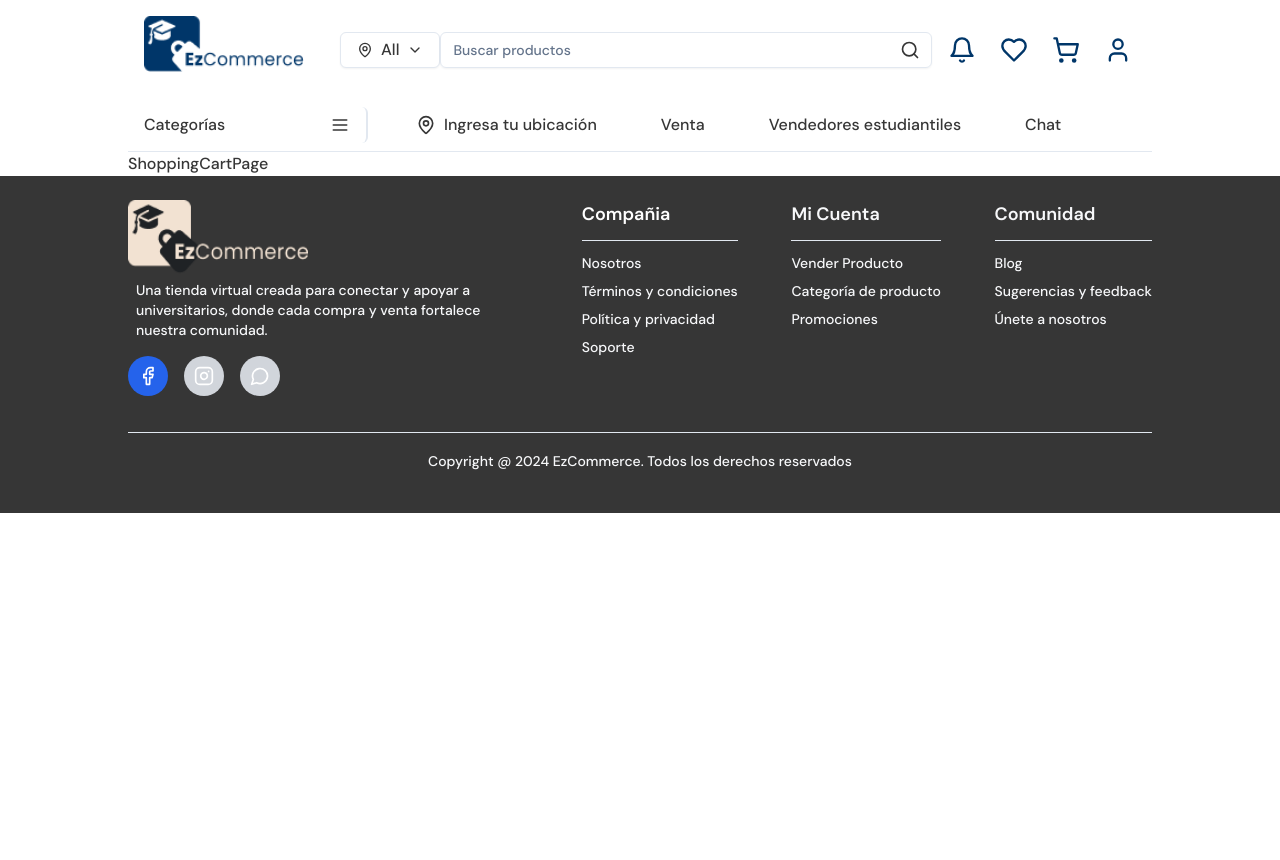
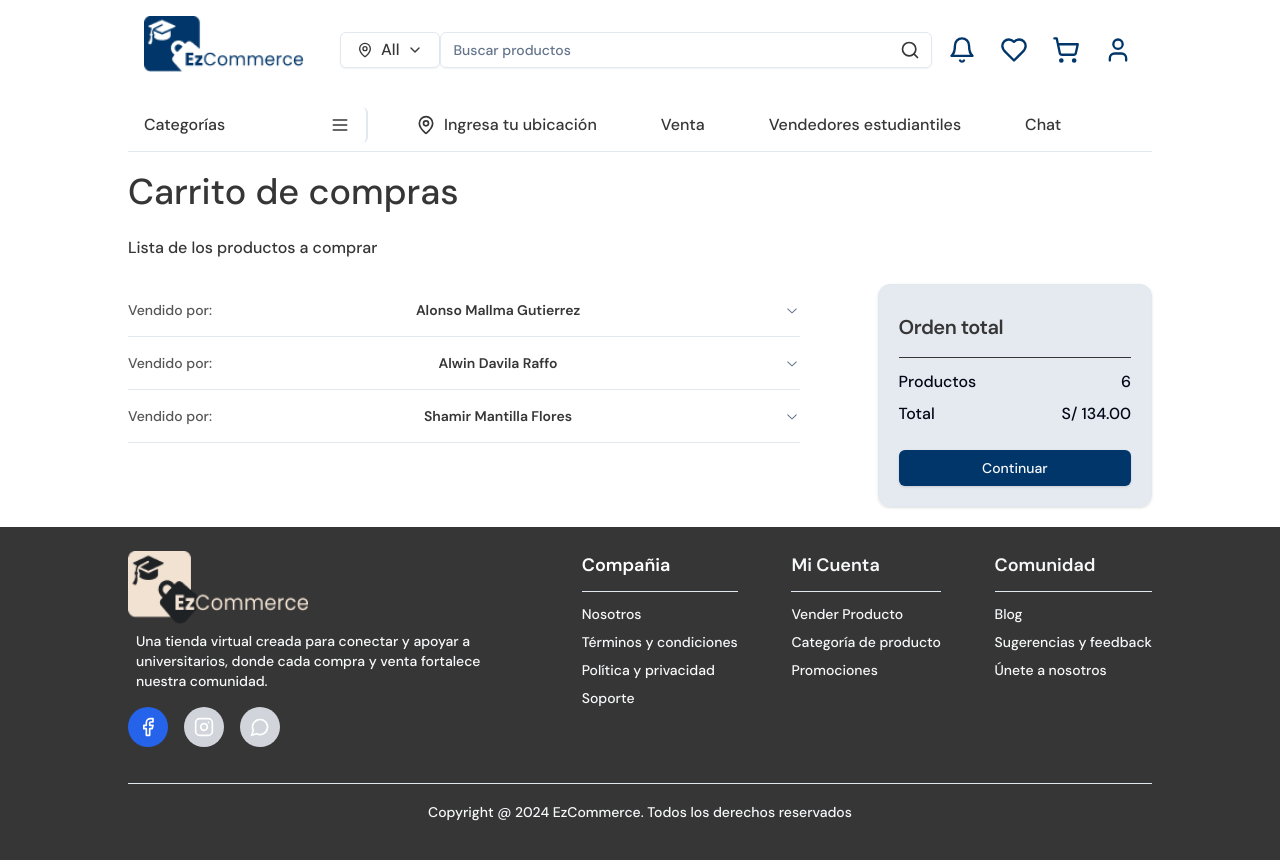
Before and after one commit to angel4uu/ezcommerce-angela-s-version, a React (Vite) app in the folder Desarrollo/PVCU/Fuentes/frontend/: page /shopping-cart in a window 1280 px wide. Shown: the top 860 px of the page. Before the commit the page ends 800 px from the top, so only its background shows below. Built offline with nearby package versions, Linux system fonts and the light colour scheme.

Commit message:
feat: add AccordionShoppingCart and CardOrderSummary components to ShoppingCartPage

```diff
--- a/Desarrollo/PVCU/Fuentes/frontend/src/pages/Epica04/ShoppingCartPage.tsx
+++ b/Desarrollo/PVCU/Fuentes/frontend/src/pages/Epica04/ShoppingCartPage.tsx
@@ -1,13 +1,32 @@
 import { Helmet } from 'react-helmet-async';
 
+import { AccordionShoppingCart } from "../../components/Epica04/AccordionShoppingCart";
+import { CardOrderSummary } from "../../components/Epica04/CardOrderSummary";
+
 export const ShoppingCartPage = () => {
+
   return (
     <>
       <Helmet>
         <title>Carrito de compra</title>
       </Helmet>
 
-      <div>ShoppingCartPage</div>
+      <div className='my-3 py-2 px-0 space-y-4'>
+        <div className='text-4xl font-sans items-center'>
+          <span>Carrito de compras</span>
+        </div>
+        <div className='flex items-center py-2 px-0'>
+            <p className='text-base'>Lista de los productos a comprar</p>
+        </div>
+        <div className='flex flex-wrap lg:flex-nowrap justify-between'>
+          <div className='w-full mr-10'>
+            <AccordionShoppingCart />
+          </div>
+          <div className='w-1/2 mt-4 lg:w-[396px] lg:mt-0'>
+            <CardOrderSummary />
+          </div>
+        </div>
+      </div>
     </>
   )
 }
```
